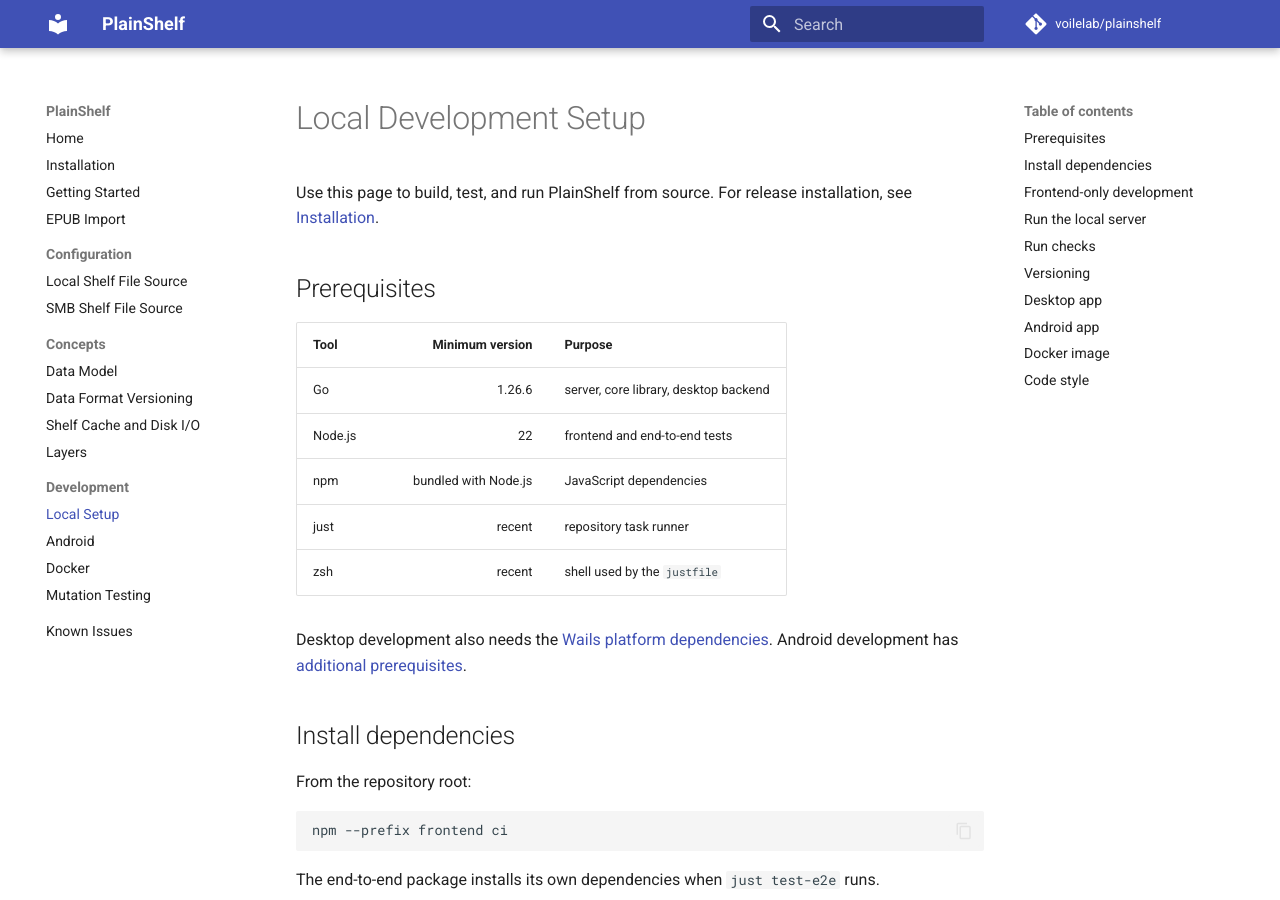
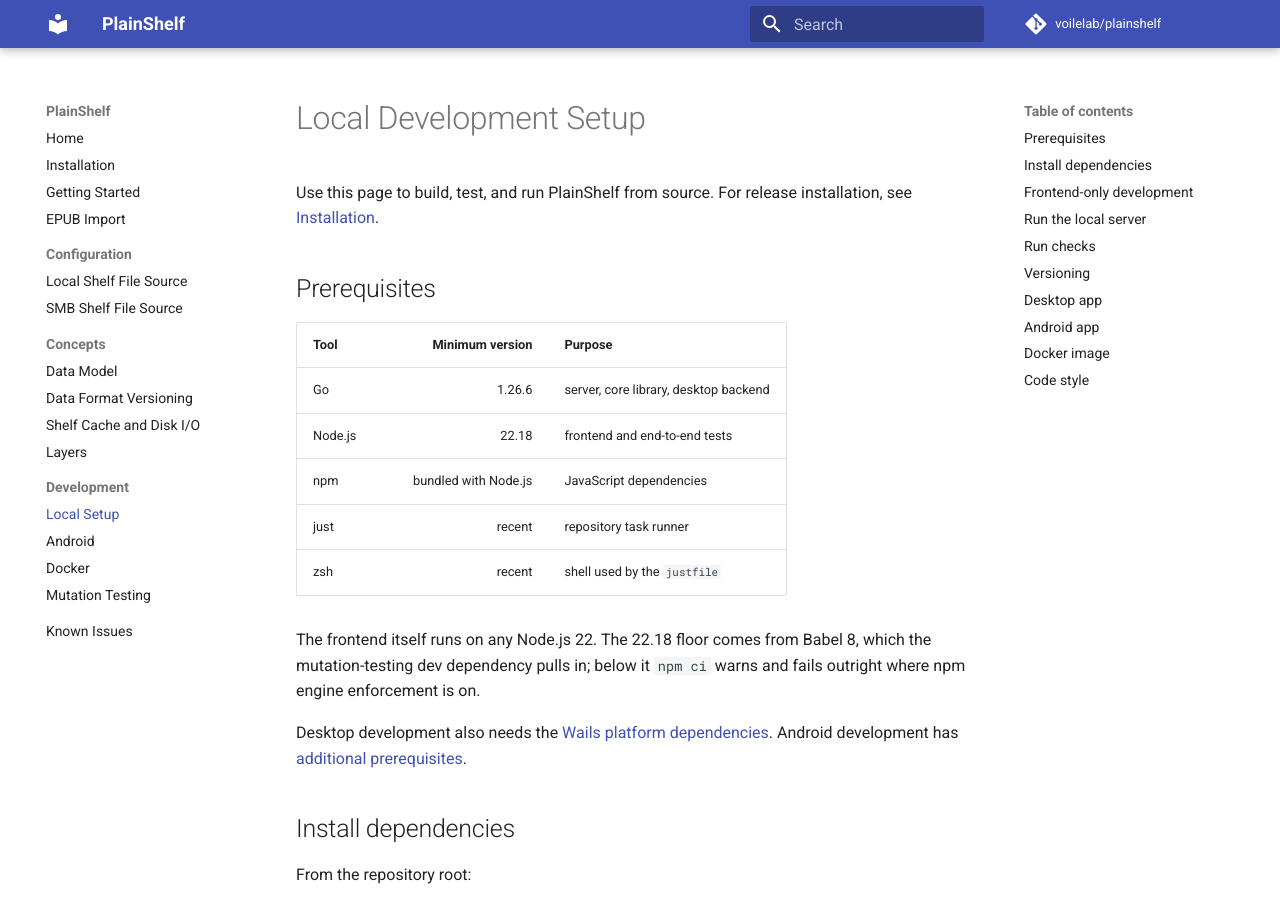
Before and after one commit to voilelab/plainshelf, an MkDocs documentation site: the page built from docs/development/setup.md, in a window 1280 px wide and 900 px high. Built offline with MkDocs 1.6.1 and Material for MkDocs 9.7.7, drawn with Linux system fonts in a browser that asks for light colours; comment, search, counter and statistics services are not loaded.

Commit message:
Record the Node.js 22.18 floor the mutation tooling introduces
Stryker instruments through Babel 8, whose packages declare
"engines": { "node": "^22.18.0 || >=24.11.0" }. Nothing in the lockfile
required more than Node 22.0 before, so the prerequisite table now
understates what npm ci needs: on 22.12-22.17 it warns, and fails where
engine enforcement is switched on.

CI and the Docker image already run newer runtimes, so this is a
documentation gap rather than a broken build.

Co-Authored-By: Claude Opus 5 <noreply@anthropic.com>
Claude-Session: https://claude.ai/code/session_01Bdbangi4QrfZLF34LHq1Su

```diff
--- a/docs/development/setup.md
+++ b/docs/development/setup.md
@@ -8,10 +8,14 @@ installation, see [Installation](../installation.md).
 | Tool | Minimum version | Purpose |
 |---|---:|---|
 | Go | 1.26.6 | server, core library, desktop backend |
-| Node.js | 22 | frontend and end-to-end tests |
+| Node.js | 22.18 | frontend and end-to-end tests |
 | npm | bundled with Node.js | JavaScript dependencies |
 | just | recent | repository task runner |
 | zsh | recent | shell used by the `justfile` |
+
+The frontend itself runs on any Node.js 22. The 22.18 floor comes from Babel 8,
+which the mutation-testing dev dependency pulls in; below it `npm ci` warns and
+fails outright where npm engine enforcement is on.
 
 Desktop development also needs the
 [Wails platform dependencies](https://wails.io/docs/gettingstarted/installation).
```
Also changed, not shown: docs/development/mutation-testing.md (+4 -0 lines).
